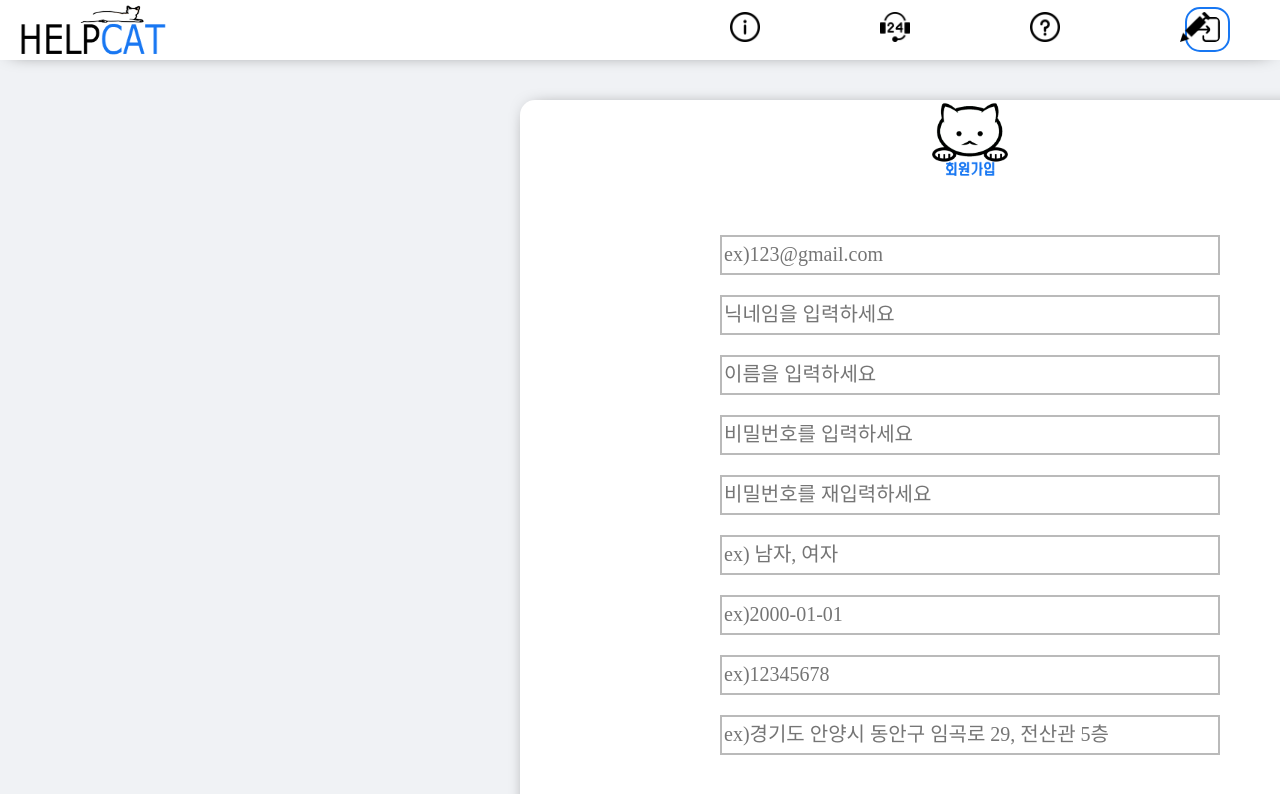
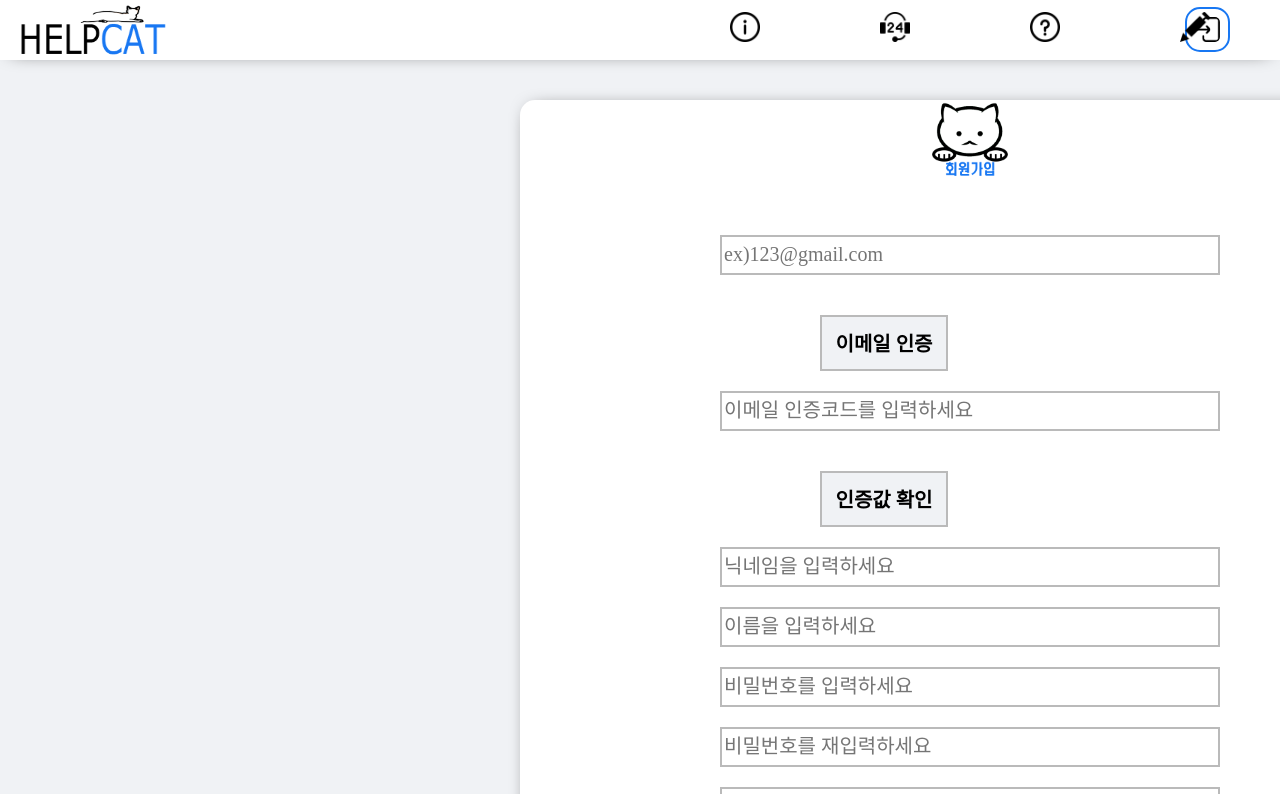
Before and after one commit to kdhyo/helpcat, a React (Create React App) app: page /signup in a window 1280 px wide. Shown: the top 794 px of the page. Built offline with nearby package versions, Linux system fonts and the light colour scheme; no server answers; what apollo-link-ws would draw is missing.

Commit message:
회원가입 / 게시글 upgrade!

```diff
--- a/src/components/board/BoardDetail.js
+++ b/src/components/board/BoardDetail.js
@@ -1,56 +1,110 @@
 import React, { Component } from "react";
+import { Query } from "react-apollo";
 import gql from "graphql-tag";
 import { Link } from "react-router-dom";
 import { Mutation } from "react-apollo";
-import Moment from 'react-moment';
+import Moment from "react-moment";
+
+const USER_DATA_QUERY = gql`
+  query {
+    me {
+      id
+      email
+      userName
+      address
+    }
+  }
+`;
 
 const DELETE_SERVICE_BOARD_MUTATION = gql`
-  mutation DeleteServiceBoardMutation($id: Int!){
-    removeService(id:$id)
+  mutation DeleteServiceBoardMutation($id: Int!) {
+    removeService(id: $id)
   }
 `;
 
 class BoardDetail extends Component {
-
-  back(){
-    window.history.go(-1)
+  constructor(props) {
+    super(props);
+    this.state = {
+      requester: "",
+      acceptor: "",
+      requesterTrue: false,
+    };
   }
 
   render() {
-    const serviceBoardData = this.props.location.serviceBoardData;
-    const id = Number(serviceBoardData.id)
+    const serviceBoardData = this.props.location.serviceBoardData; //게시글 전체 값
+    const id = Number(serviceBoardData.id);
     const startAt = new Date(serviceBoardData.startAt);
     const endAt = new Date(serviceBoardData.endAt);
+    this.state.requester = serviceBoardData.reqUser.id;
+    return (
+      <>
+        <Query query={USER_DATA_QUERY}>
+          {({ loading, error, data }) => {
+            if (loading)
+              return (
+                <>
+                  <div className="map2">Loading...</div>
+                </>
+              );
+            if (error) return console.log(error);
+            if (data) {
+              this.state.acceptor = data.me.id;
+              if (this.state.requester === this.state.acceptor) {
+                this.state.requesterTrue = true;
+              }
+            }
+            console.log(
+              "requester : " + this.state.requester,
+              "acceptor : " + this.state.acceptor,
+              this.state.requesterTrue
+            );
             return (
               <>
                 <div className="writeform">
                   <div className="writetitle">제목</div>
                   <input
-            className="writetitleinput" value={serviceBoardData.title} readOnly
+                    className="writetitleinput"
+                    value={serviceBoardData.title}
+                    readOnly
                   ></input>
                   <div className="writecontent">내용</div>
                   <textarea
-            className="writecontentinput" value={serviceBoardData.contents} readOnly
+                    className="writecontentinput"
+                    value={serviceBoardData.contents}
+                    readOnly
                   ></textarea>
                   <div className="writecontent">가격</div>
                   <input
-            className="writetitleinput" value={serviceBoardData.price} readOnly
+                    className="writetitleinput"
+                    value={serviceBoardData.price}
+                    readOnly
                   ></input>
                   <div className="writecontent">주소</div>
                   <input
-            className="writetitleinput" value={serviceBoardData.address} readOnly
+                    className="writetitleinput"
+                    value={serviceBoardData.address}
+                    readOnly
                   ></input>
                   <div className="writecontent">시작일</div>
                   <Moment format="YYYY년MM월DD일 hh시mm분">{startAt}</Moment>
                   <div className="writecontent">종료일</div>
                   <Moment format="YYYY년MM월DD일 hh시mm분">{endAt}</Moment>
                   <a href="/board">
-            <input className="writereset" type="reset" value="뒤로가기" readOnly></input>
+                    <input
+                      className="writereset"
+                      type="reset"
+                      value="뒤로가기"
+                      readOnly
+                    ></input>
                   </a>
+                  {this.state.requesterTrue ?
+                  <>
                     <a href="/board">
                       <Mutation
                         mutation={DELETE_SERVICE_BOARD_MUTATION}
-              variables={{id}}
+                        variables={{ id }}
                       >
                         {(mutation) => (
                           <button className="writereset" onClick={mutation}>
@@ -59,17 +113,34 @@ class BoardDetail extends Component {
                         )}
                       </Mutation>
                     </a>
-          <Link to={{
+                      <Link
+                        to={{
                           pathname: `/board/update/${serviceBoardData.id}`,
-            serviceBoardData: serviceBoardData
-          }}>
-            <input className="writereset" type="reset" value="수정하기" readOnly></input>
+                          serviceBoardData: serviceBoardData,
+                        }}
+                      >
+                        <input
+                          className="writereset"
+                          type="reset"
+                          value="수정하기"
+                          readOnly
+                        ></input>
                       </Link>
+                    </>
+                    :
+                    ""
+                  }
                 </div>
               </>
             );
+          }}
+        </Query>
+      </>
+    );
   }
-
+  back() {
+    window.history.go(-1);
+  }
 }
 
 export default BoardDetail;
--- a/src/components/board/BoardPage.js
+++ b/src/components/board/BoardPage.js
@@ -13,6 +13,16 @@ const VIEW_SERVICES_BOARD_QUERY = gql`
       address
       startAt
       endAt
+      reqUser{
+        id
+        userName
+        nickName
+      }
+      ansUser{
+        id
+        userName
+        nickName
+      }
     }
   }
 `;
--- a/src/components/logins/LoginPage.js
+++ b/src/components/logins/LoginPage.js
@@ -26,7 +26,6 @@ class LoginPage extends Component {
   };
   render() {
     const { email, password, name } = this.state;
-    console.log(email,password)
     return (
       <>
         <div className="login">
--- a/src/components/logins/SignupPage.js
+++ b/src/components/logins/SignupPage.js
@@ -1,7 +1,9 @@
 import React, { Component } from "react";
 import { Link } from "react-router-dom";
+import { AUTH_TOKEN } from "../../constants";
 import { Mutation } from "react-apollo";
 import gql from "graphql-tag";
+import { MapsLocalDining } from "material-ui/svg-icons";
 
 const SIGNUP_MUTATION = gql`
   mutation signup($email: Email!, $password: String!, $userName: String!,
@@ -11,9 +13,21 @@ const SIGNUP_MUTATION = gql`
   }
 `;
 
+const SEND_EMAIL_MUTATION = gql`
+  mutation SendEmailMutation($email:String!){
+    sendEmail(email:$email)
+  }
+`
+
 class SignupPage extends Component {
-  state = {
+  constructor(props) {
+    super(props);
+    this.state = {
       email: "",
+      emailComplete: false,
+      emailNotComplete: false,
+      emailAuthenticationValue: false,
+      emailUserInput: null,
       password: "",
       userName: "",
       nickName: "",
@@ -22,9 +36,26 @@ class SignupPage extends Component {
       address: "",
       birh: ""
     };
+  }
+
+  emailValueChecking() {
+    if(this.state.emailUserInput === this.state.emailAuthenticationValue){
+      this.setState({
+        emailComplete: true,
+      });
+    }else{
+      this.setState({
+        emailNotComplete: true,
+      });
+    }
+  }
+
+  emailAlert() {
+    alert("이메일 인증이 필요합니다.")
+  }
 
   render() {
-    const { email, password, userName, nickName, gender, phone, address, birh } = this.state;
+    const { email, emailComplete, password, userName, nickName, gender, phone, address, birh } = this.state;
     return (
       <>
         <div className="signup">
@@ -38,6 +69,39 @@ class SignupPage extends Component {
                 placeholder="ex)123@gmail.com"
               />
             </div>
+            <Mutation
+              mutation={SEND_EMAIL_MUTATION}
+              variables={{ email }}
+              onCompleted={(data) => this._sendconfirm(data)}
+            >
+              {(mutation) => (
+                <>
+                {this.state.emailAuthenticationValue ?
+                  <>
+                    <h1>발송 되었습니다!</h1>
+                    <input className="submit" readOnly onClick={mutation} value="재발송하기"></input>
+                  </>
+                  :
+                  <input className="submit" readOnly onClick={mutation} value="이메일 인증"></input>
+                }
+                </>
+              )}
+            </Mutation>
+            <div className="email">
+              <input
+                onChange={(e) => this.setState({ emailUserInput: e.target.value })}
+                type="text"
+                placeholder="이메일 인증코드를 입력하세요"
+              />
+            </div>
+            {!this.state.emailComplete ?
+            <>
+              {this.state.emailNotComplete ? <div>인증값이 올바르지 않습니다.</div> : "" }
+              <input className="submit" readOnly value="인증값 확인" onClick={this.emailValueChecking.bind(this)}></input>
+            </>
+            :
+            <div>이메일이 인증되었습니다.!</div>
+            }
             <div className="nickName">
               <input
                 value={nickName}
@@ -100,10 +164,11 @@ class SignupPage extends Component {
                 placeholder="ex)경기도 안양시 동안구 임곡로 29, 전산관 5층"
               />
             </div>
+            {this.state.emailComplete ?
               <Mutation
                 mutation={SIGNUP_MUTATION}
                 variables={{ email, password, userName, nickName, gender, phone, address, birh }}
-
+                // onCompleted={(data) => this._confirm(data)}
               >
                 {(mutation) => (
                   <Link to="/">
@@ -111,6 +176,9 @@ class SignupPage extends Component {
                   </Link>
                 )}
               </Mutation>
+              :
+              <input className="submit" onClick={this.emailAlert.bind(this)} readOnly value="제출"></input>
+            }
             <Link to="/login">
               <button type="reset" className="reset">초기화</button>
             </Link>
@@ -119,10 +187,21 @@ class SignupPage extends Component {
       </>
     );
   }
-  _confirm = async () => {
-    this.props.history.push('/');
+  _sendconfirm = async data => {
+    this.setState({
+      emailAuthenticationValue: data.sendEmail
+    });
   };
 
+  _confirm = async data => {
+    const { token } = data.login
+      this._saveUserData(token)
+      this.props.history.push(`/`)
+  };
+
+  _saveUserData = (token) => {
+    localStorage.setItem(AUTH_TOKEN, token);
+  };
 }
 
 export default SignupPage;
```
Also changed, not shown: 1 other file (tests, documents, lock files or other folders). Lines whose indentation alone changed are shown as unchanged.
